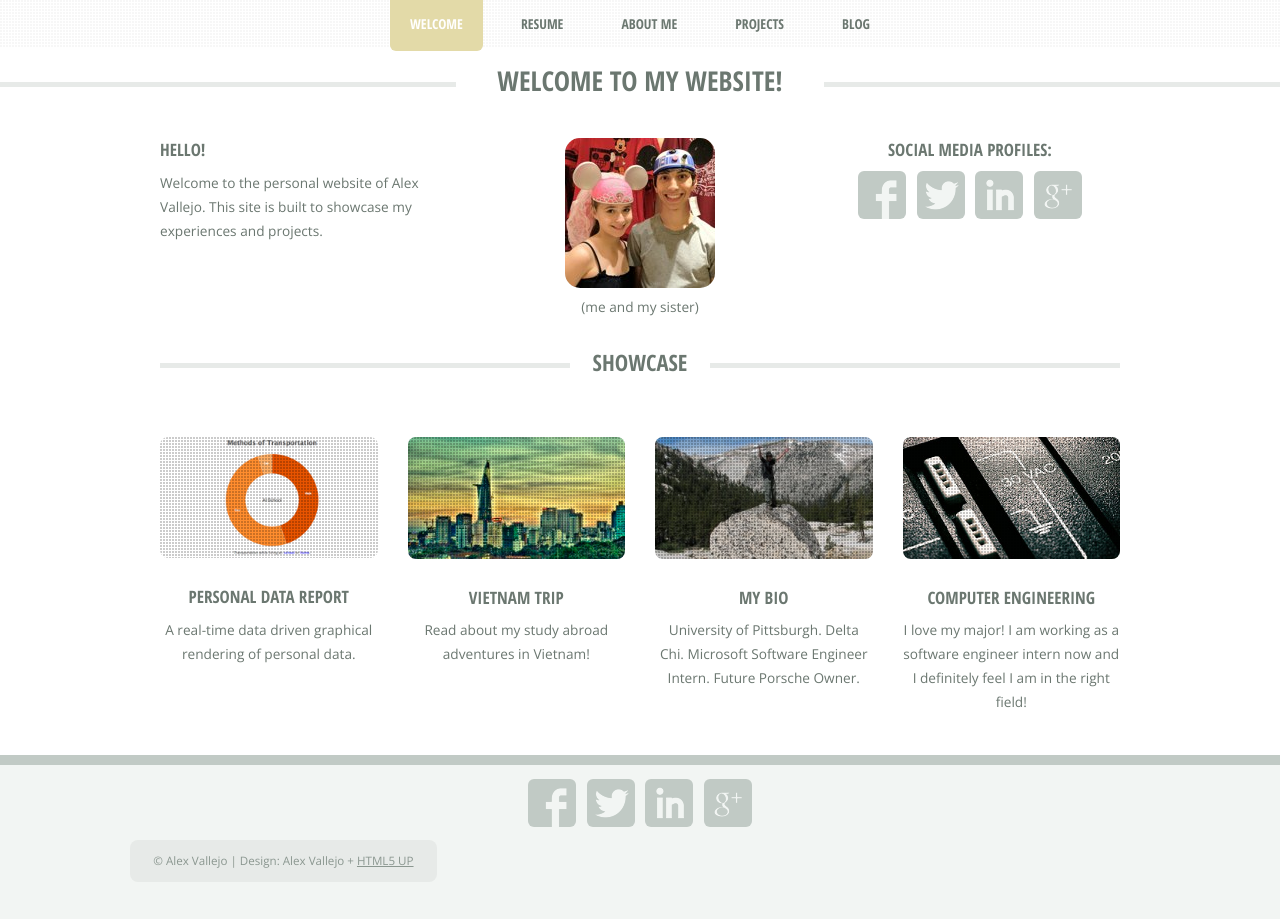
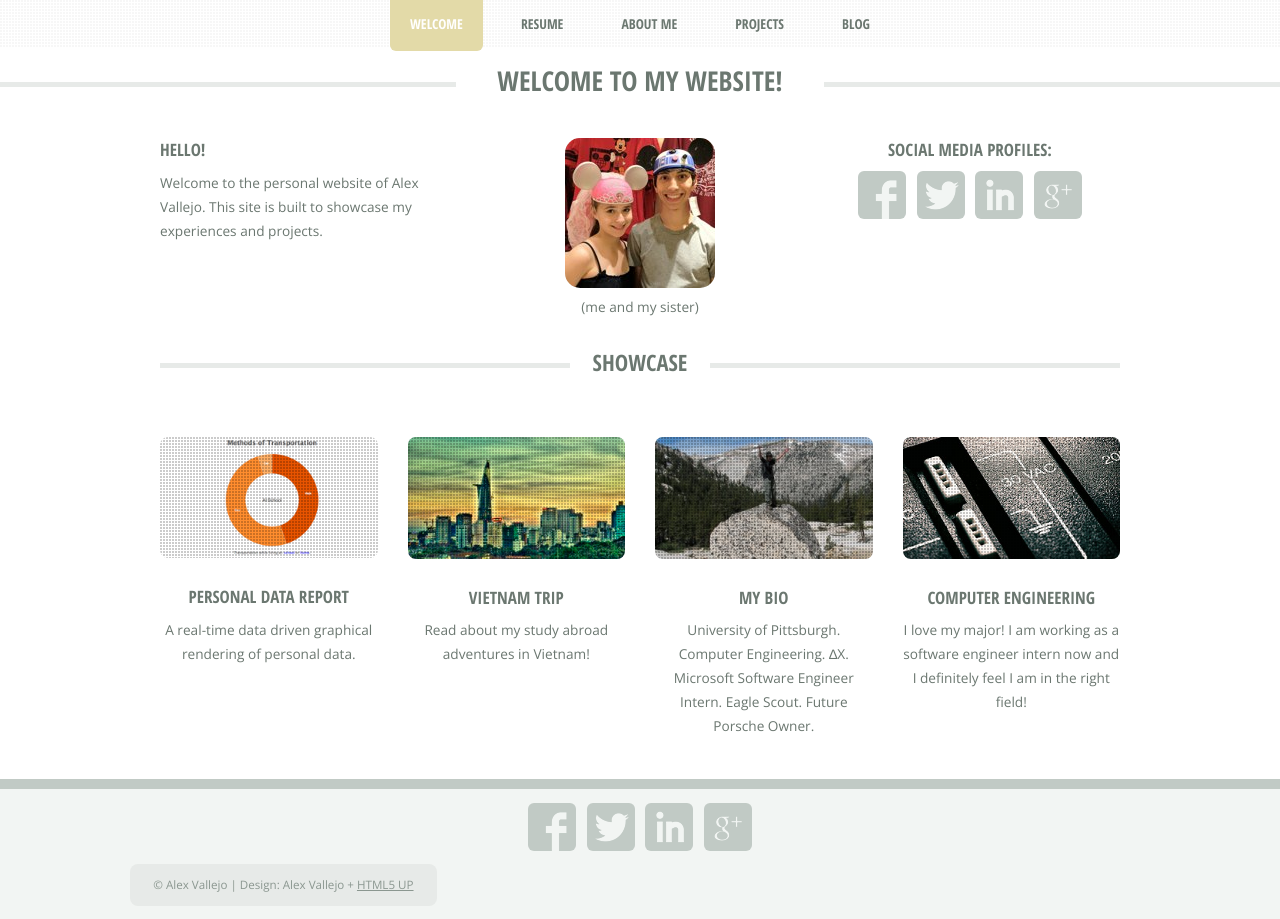
Before and after one commit to valleyjo/valleyjo.github.io, a Jekyll site: the page built from index.html, in a window 1280 px wide. Built offline with Jekyll 4.4.1, drawn with Linux system fonts in a browser that asks for light colours; nearby versions of some CDN libraries.

Commit message:
Update bio

```diff
--- a/index.html
+++ b/index.html
@@ -72,8 +72,8 @@ header-text: Welcome to My Website!
               <section class="is-feature">
                 <a href="about.html" class="image image-full"><img src="images/pic03.jpg" alt="" /></a>
                 <h3><a href="about.html">My Bio</a></h3>
-                <p>University of Pittsburgh. Delta Chi. Microsoft Software
-                Engineer Intern. Future Porsche Owner.</p>
+                <p>University of Pittsburgh. Computer Engineering. ∆X. Microsoft
+                  Software Engineer Intern. Eagle Scout. Future Porsche Owner.</p>
               </section>
               <!-- /Feature -->
             </div>
```
